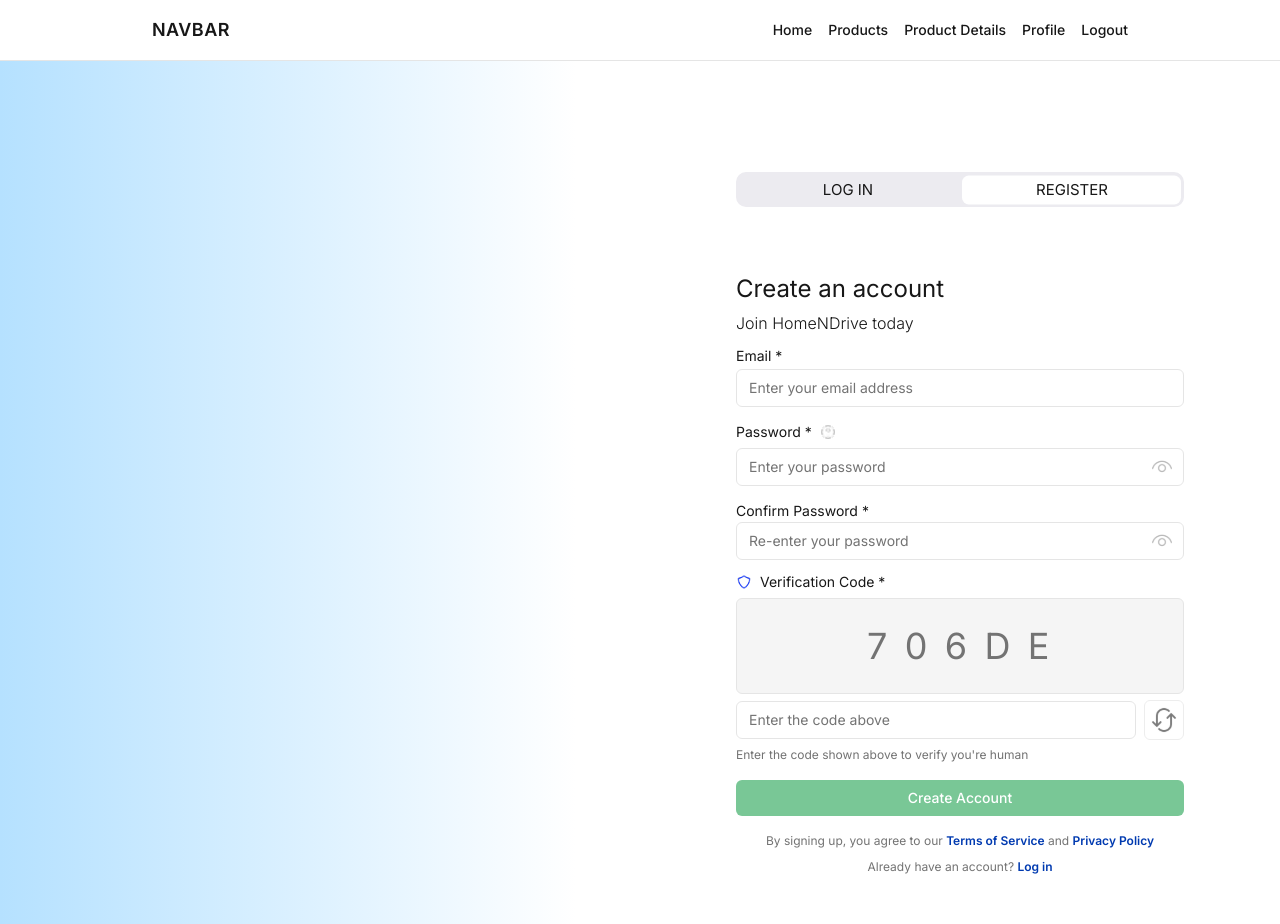
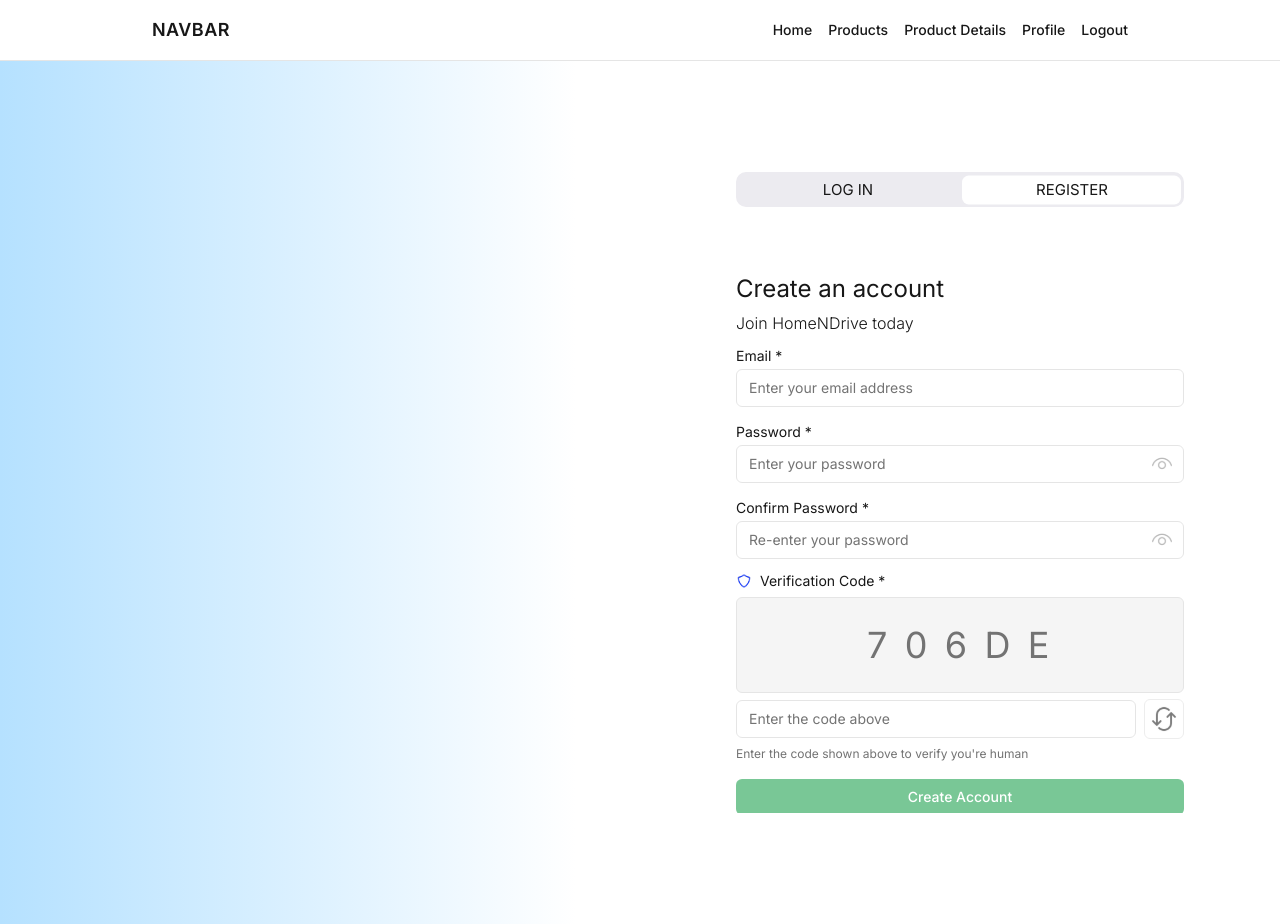
Before and after one commit to KarlStevenRequinto/jed-bea-lerd, a Next.js app: page /login in a window 1280 px wide. Both pictures are taken after a click on the button "REGISTER". Built offline with nearby package versions, Linux system fonts and the light colour scheme.

Commit message:
login page update, animation, standardize component

```diff
--- a/src/app/(auth)/_components/RegisterForm/index.tsx
+++ b/src/app/(auth)/_components/RegisterForm/index.tsx
@@ -2,10 +2,10 @@
 
 import Image from "next/image";
 import { help, shield } from "@/assets/icons/images";
-import { EyeIconSvg, RefreshIconSvg } from "@/components/svg-icons";
+import { EyeIconSvg, RefreshIconSvg, HelpIconSvg } from "@/components/svg-icons";
 import AuthSectionHeader from "@/components/forms/AuthSectionHeader";
 import AuthInput from "@/components/forms/AuthInput";
-import BaseButton from "@/components/forms/BaseButton";
+import BaseButton from "@/components/common/BaseButton";
 import { useRegisterFormViewModel } from "./useViewModel";
 
 const RegisterForm = () => {
@@ -16,43 +16,32 @@ const RegisterForm = () => {
             <AuthSectionHeader title="Create an account" subtitle="Join HomeNDrive today" className="mb-2" />
             <div className="[&>*+*]:mt-3">
                 <AuthInput id="email" name="email" type="email" label="Email *" placeholder="Enter your email address" autoComplete="email" />
-                <div className="space-y-1.5">
-                    <label htmlFor="passwordReg" className="inline-flex items-center gap-2 text-sm text-foreground">
-                        <span>Password *</span>
-                        <Image src={help} alt="help" width={15} height={15} className="h-4 w-4" />
-                    </label>
-                    <div className="relative">
-                        <input
+                <AuthInput
                     id="passwordReg"
                     name="passwordReg"
                     type="password"
-                            className="w-full rounded-md border border-border bg-primary-foreground px-3 py-2 pr-10 text-sm text-foreground placeholder:text-muted-foreground focus:outline-none focus:ring-2 focus:ring-primary/20"
+                    label="Password *"
                     placeholder="Enter your password"
                     autoComplete="new-password"
-                        />
-                        <span className="absolute inset-y-0 right-0 flex items-center pr-3 opacity-70 cursor-pointer" aria-hidden>
+                    rightIcon={
+                        <span className="opacity-70 cursor-pointer">
                             <EyeIconSvg />
                         </span>
-                    </div>
-                </div>
-                <div className="space-y-1.5">
-                    <label htmlFor="passwordConfirm" className="text-sm text-foreground">
-                        Confirm Password *
-                    </label>
-                    <div className="relative">
-                        <input
+                    }
+                />
+                <AuthInput
                     id="passwordConfirm"
                     name="passwordConfirm"
                     type="password"
-                            className="w-full rounded-md border border-border bg-primary-foreground px-3 py-2 pr-10 text-sm text-foreground placeholder:text-muted-foreground focus:outline-none focus:ring-2 focus:ring-primary/20"
+                    label="Confirm Password *"
                     placeholder="Re-enter your password"
                     autoComplete="new-password"
-                        />
-                        <span className="absolute inset-y-0 right-0 flex items-center pr-3 opacity-70 cursor-pointer" aria-hidden>
+                    rightIcon={
+                        <span className="opacity-70 cursor-pointer">
                             <EyeIconSvg />
                         </span>
-                    </div>
-                </div>
+                    }
+                />
                 <div className="space-y-1.5">
                     <label className="inline-flex items-center gap-2 text-sm text-foreground">
                         <Image src={shield} alt="shield" width={16} height={16} className="h-4 w-4" />
@@ -66,7 +55,11 @@ const RegisterForm = () => {
                             className="flex-1 rounded-md border border-border bg-primary-foreground px-3 py-2 text-sm text-foreground placeholder:text-muted-foreground focus:outline-none focus:ring-2 focus:ring-primary/20"
                             placeholder="Enter the code above"
                         />
-                        <button type="button" className="flex items-center justify-center w-10 h-10 rounded-md border border-border bg-primary-foreground opacity-70 hover:opacity-100 cursor-pointer" aria-label="Refresh code">
+                        <button
+                            type="button"
+                            className="flex items-center justify-center w-10 h-10 rounded-md border border-border bg-primary-foreground opacity-70 hover:opacity-100 cursor-pointer"
+                            aria-label="Refresh code"
+                        >
                             <RefreshIconSvg />
                         </button>
                     </div>
--- a/src/app/(auth)/login/page.tsx
+++ b/src/app/(auth)/login/page.tsx
@@ -4,13 +4,13 @@ import Image from "next/image";
 import { TeslaIconSvg, ProtectIconSvg, CountryHouseIconSvg } from "@/components/svg-icons";
 import homeNDriveLogo from "@/assets/images/home-n-drive-logo.png";
 import IconBadge from "@/components/common/IconBadge";
-import { useState } from "react";
+import { useLoginViewModel } from "./useViewModel";
+import BaseButton from "@/components/common/BaseButton";
 import LoginForm from "../_components/LoginForm";
 import RegisterForm from "../_components/RegisterForm";
 
 const LoginPage = () => {
-    const [tab, setTab] = useState<"login" | "register">("login");
-    const [animationKey] = useState(() => Date.now());
+    const { tab, setTab, animationKey, highlightTransform, loginPanelClass, registerPanelClass } = useLoginViewModel();
 
     return (
         <div className="min-h-screen w-full grid grid-cols-1 lg:grid-cols-2" role="main">
@@ -76,43 +76,43 @@ const LoginPage = () => {
                         {/* Sliding highlight */}
                         <div
                             className="absolute top-1/2 h-[29px] w-[calc(50%-5px)] -translate-y-1/2 rounded-[7px] bg-white transition-transform duration-300 ease-out"
-                            style={{ transform: tab === "login" ? "translateX(3px)" : "translateX(calc(100% + 7px))" }}
+                            style={{ transform: highlightTransform }}
                             aria-hidden
                         />
                         {/* Single layer labels with dynamic color */}
                         <div className="relative z-10 grid h-full grid-cols-2 font-semibold tracking-wide select-none">
-                            <button
+                            <BaseButton
                                 type="button"
                                 onClick={() => setTab("login")}
-                                className="relative flex items-center justify-center px-3 h-full cursor-pointer"
+                                className={`relative flex items-center justify-center px-3 h-full cursor-pointer bg-transparent shadow-none `}
                                 role="tab"
                                 id="tab-login"
                                 aria-controls="panel-login"
                                 aria-selected={tab === "login"}
                             >
-                                <span className={`text-normal text-center-flex text-[15px] `}>LOG IN</span>
-                            </button>
-                            <button
+                                <span className={`text-normal text-center-flex text-[15px]`}>LOG IN</span>
+                            </BaseButton>
+                            <BaseButton
                                 type="button"
                                 onClick={() => setTab("register")}
-                                className="relative flex items-center justify-center px-3 h-full cursor-pointer"
+                                className="relative flex items-center justify-center px-3 h-full cursor-pointer bg-transparent shadow-none hover:opacity-100"
                                 role="tab"
                                 id="tab-register"
                                 aria-controls="panel-register"
                                 aria-selected={tab === "register"}
                             >
                                 <span className={`text-normal text-center-flex text-[15px]`}>REGISTER</span>
-                            </button>
+                            </BaseButton>
                         </div>
                     </div>
                 </div>
 
                 <div className="h-[42px]" aria-hidden />
 
-                {/* Content */}
-                <div className="relative w-full max-w-md mt-6 min-h-[540px]">
+                {/* Content with smooth cross-fade/slide transition */}
+                <div className="relative w-full max-w-md mt-6 min-h-[540px] overflow-hidden">
                     <div
-                        className={tab === "login" ? "absolute inset-0 opacity-100" : "absolute inset-0 opacity-0 pointer-events-none"}
+                        className={`absolute inset-0 ${loginPanelClass}`}
                         role="tabpanel"
                         id="panel-login"
                         aria-labelledby="tab-login"
@@ -121,7 +121,7 @@ const LoginPage = () => {
                         <LoginForm />
                     </div>
                     <div
-                        className={tab === "register" ? "absolute inset-0 opacity-100" : "absolute inset-0 opacity-0 pointer-events-none"}
+                        className={`absolute inset-0 transition-all duration-300 ease-out ${registerPanelClass}`}
                         role="tabpanel"
                         id="panel-register"
                         aria-labelledby="tab-register"
--- /dev/null
+++ b/src/app/(auth)/login/useViewModel.ts
@@ -0,0 +1,42 @@
+"use client";
+
+import { useState, useMemo } from "react";
+
+export type AuthTab = "login" | "register";
+
+export const useLoginViewModel = () => {
+    const [tab, setTab] = useState<AuthTab>("login");
+    const [animationKey] = useState(() => Date.now());
+
+    const highlightTransform = useMemo(
+        () => (tab === "login" ? "translateX(3px)" : "translateX(calc(100% + 7px))"),
+        [tab]
+    );
+
+    const loginPanelClass = useMemo(
+        () =>
+            tab === "login"
+                ? "transition-all duration-300 ease-out opacity-100 translate-y-0"
+                : "opacity-0 -translate-y-2 pointer-events-none",
+        [tab]
+    );
+
+    const registerPanelClass = useMemo(
+        () =>
+            tab === "register"
+                ? "opacity-100 translate-y-0"
+                : "opacity-0 translate-y-2 pointer-events-none",
+        [tab]
+    );
+
+    return {
+        tab,
+        setTab,
+        animationKey,
+        highlightTransform,
+        loginPanelClass,
+        registerPanelClass,
+    } as const;
+};
+
+export type UseLoginViewModel = ReturnType<typeof useLoginViewModel>;
--- a/src/components/forms/BaseButton.tsx
+++ b/src/components/common/BaseButton.tsx
@@ -1,11 +1,8 @@
 import React, { ReactNode } from "react";
 
-interface BaseButtonProps {
+interface BaseButtonProps extends React.ButtonHTMLAttributes<HTMLButtonElement> {
     children: ReactNode;
-    onClick?: () => void;
-    type?: "button" | "submit";
     leftIcon?: ReactNode;
-    className?: string;
 }
 
 const BaseButton: React.FC<BaseButtonProps> = ({
```
Also changed, not shown: src/app/(auth)/_components/LoginForm/index.tsx (+4 -7 lines). Lines whose indentation alone changed are shown as unchanged.
